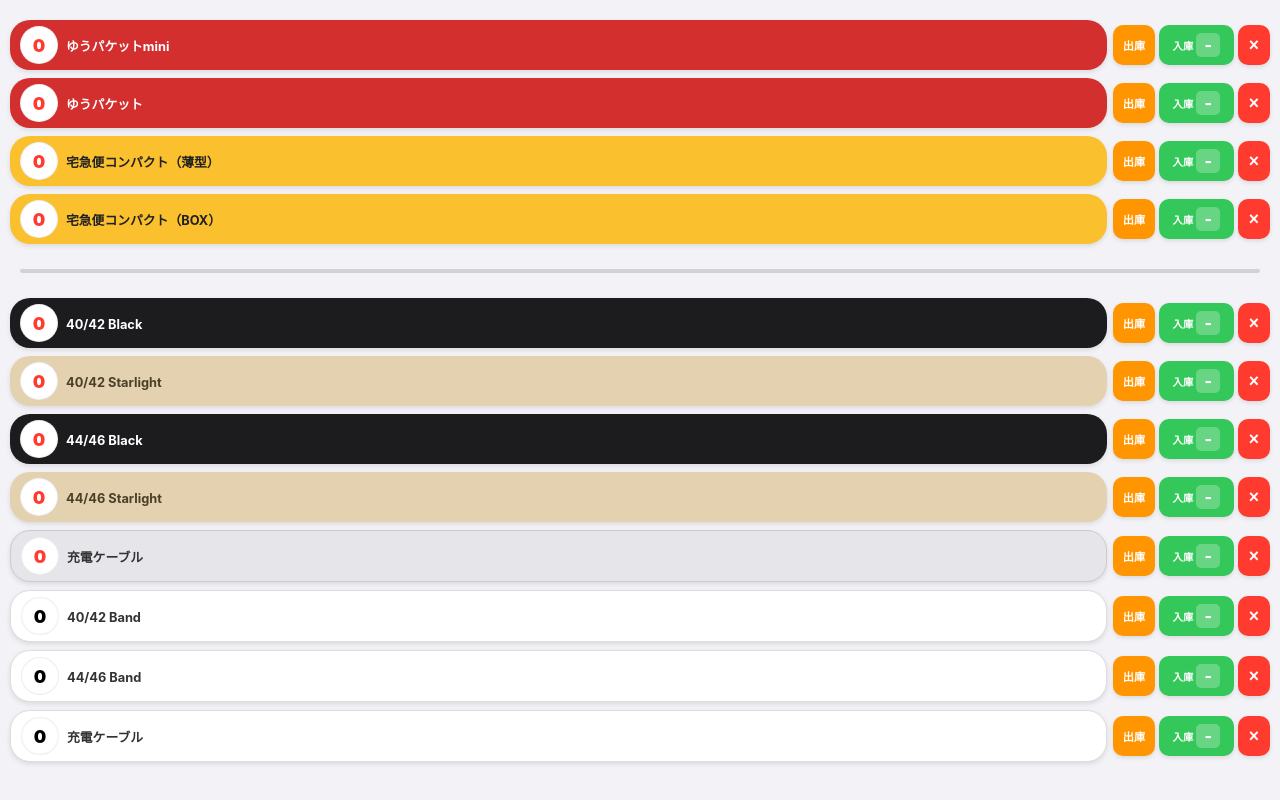
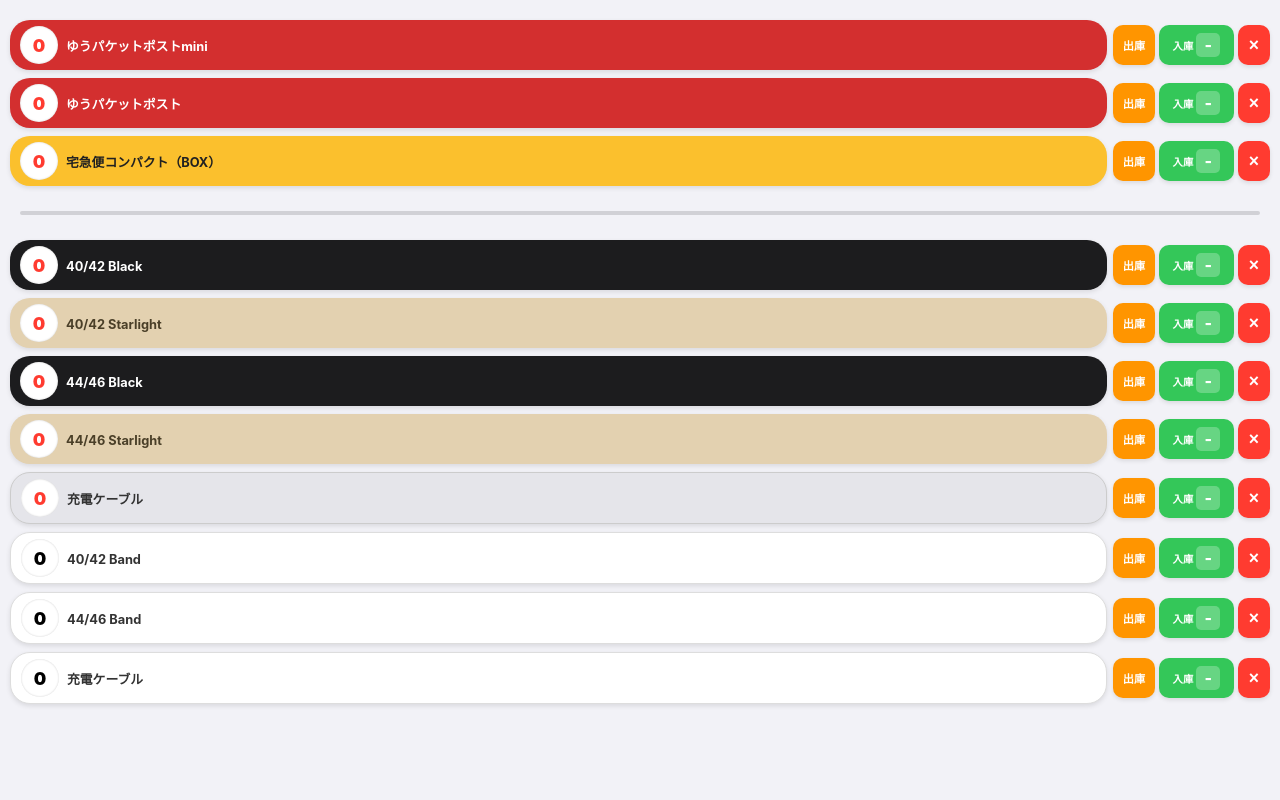
Before and after one commit to ON-byRecollect/inventory-app, a plain HTML site: page index.html in a window 1280 px wide. Drawn offline with Linux system fonts and the light colour scheme.

Commit message:
Update index.html

```diff
--- a/index.html
+++ b/index.html
@@ -65,7 +65,6 @@
             font-size: 1.1rem; font-weight: 900;
             box-shadow: inset 0 0 2px rgba(0,0,0,0.2);
         }
-        /* アラート用：赤文字 */
         .stock-badge.low-stock { color: #ff3b30 !important; }
 
         .name-area { flex: 1; min-width: 0; }
@@ -115,9 +114,8 @@
 <script>
 const itemsData = {
     materials: [
-        { id: 'm1', name: 'ゆうパケットmini', stock: 0, cls: 'row-red' },
-        { id: 'm2', name: 'ゆうパケット', stock: 0, cls: 'row-red' },
-        { id: 'm3', name: '宅急便コンパクト（薄型）', stock: 0, cls: 'row-yellow' },
+        { id: 'm1', name: 'ゆうパケットポストmini', stock: 0, cls: 'row-red' },
+        { id: 'm2', name: 'ゆうパケットポスト', stock: 0, cls: 'row-red' },
         { id: 'm4', name: '宅急便コンパクト（BOX）', stock: 0, cls: 'row-yellow' }
     ],
     accStandard: [
@@ -134,15 +132,15 @@ const itemsData = {
     ]
 };
 
-// バージョンV25
-let data = JSON.parse(localStorage.getItem('inventoryV25')) || itemsData;
+// バージョンV27に更新して構造変更を反映
+let data = JSON.parse(localStorage.getItem('inventoryV27')) || itemsData;
 
 const optionsHTML = '<option value="0">-</option>' + Array.from({length: 50}, (_, i) => i + 1)
     .map(num => `<option value="${num}">${num}</option>`)
     .join('');
 
 function save() {
-    localStorage.setItem('inventoryV25', JSON.stringify(data));
+    localStorage.setItem('inventoryV27', JSON.stringify(data));
     render();
 }
 
@@ -175,7 +173,6 @@ function handleInSelect(section, id) {
 }
 
 function renderItem(item, section) {
-    // 純正セクション（accGenuine）以外、かつ在庫10以下のときだけlow-stockクラスを付与
     const isAlertRequired = (section !== 'accGenuine');
     const lowStockClass = (isAlertRequired && item.stock <= 10) ? 'low-stock' : '';
 
```
